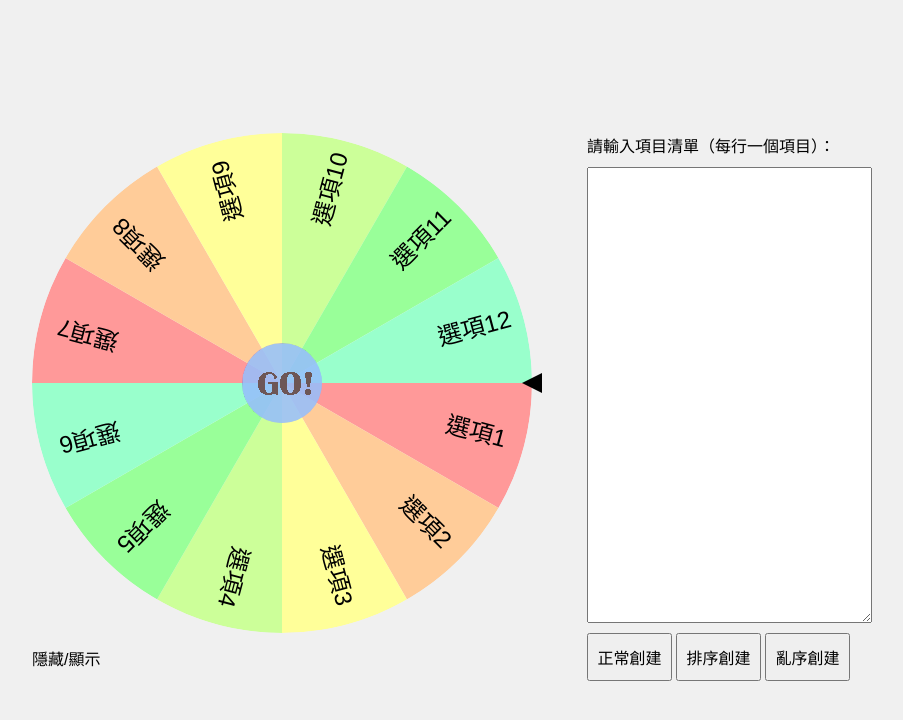
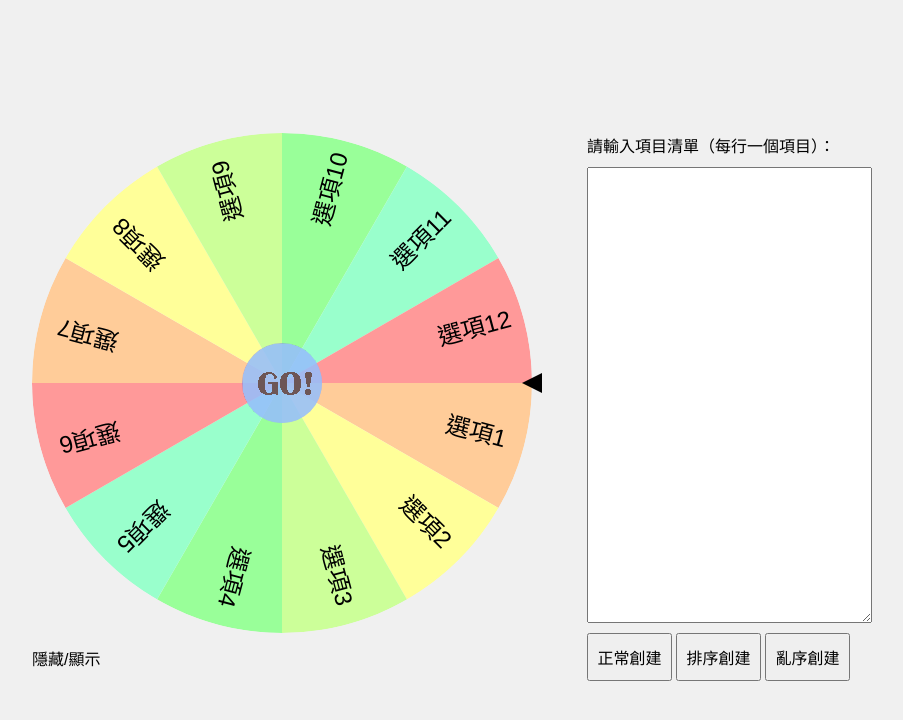
Before and after one commit to shiro-shio/Ruretto, a plain HTML site: page index.html in a window 1280 px wide. Shown: the whole page, without its empty margins (188-1091 px from the left). Drawn offline with Linux system fonts and the light colour scheme.

Commit message:
Add files via upload

```diff
--- a/index.html
+++ b/index.html
@@ -43,6 +43,6 @@
   </div>
 </div>
 
-<script src="script.js?ver=202403021940"></script>
+<script src="script.js?ver=202403022025"></script>
 </body>
 </html>
--- a/script.js
+++ b/script.js
@@ -79,6 +79,7 @@ function drawWheel() {
   const arc = Math.PI / (options.length / 2);
   const fontSize = Math.max(10, 30 - (options.length * 0.5)); // 假設基礎大小為20，每增加一個選項，字體大小減少0.5，但不小於10
   let repeat = 1
+  let clr = 0
   for (let i = 0; i < options.length; i++) {
     if (options[i] === options[i+1]){
       repeat +=1
@@ -88,7 +89,8 @@ function drawWheel() {
     ctx.beginPath();
     ctx.moveTo(250, 250);
     ctx.arc(250, 250, 250, angle, endAngle, false);
-    ctx.fillStyle = colors[i % colors.length];
+    clr +=1
+    ctx.fillStyle = colors[clr % colors.length];
     ctx.fill();
     ctx.save();
     ctx.fillStyle = "#000";
```
